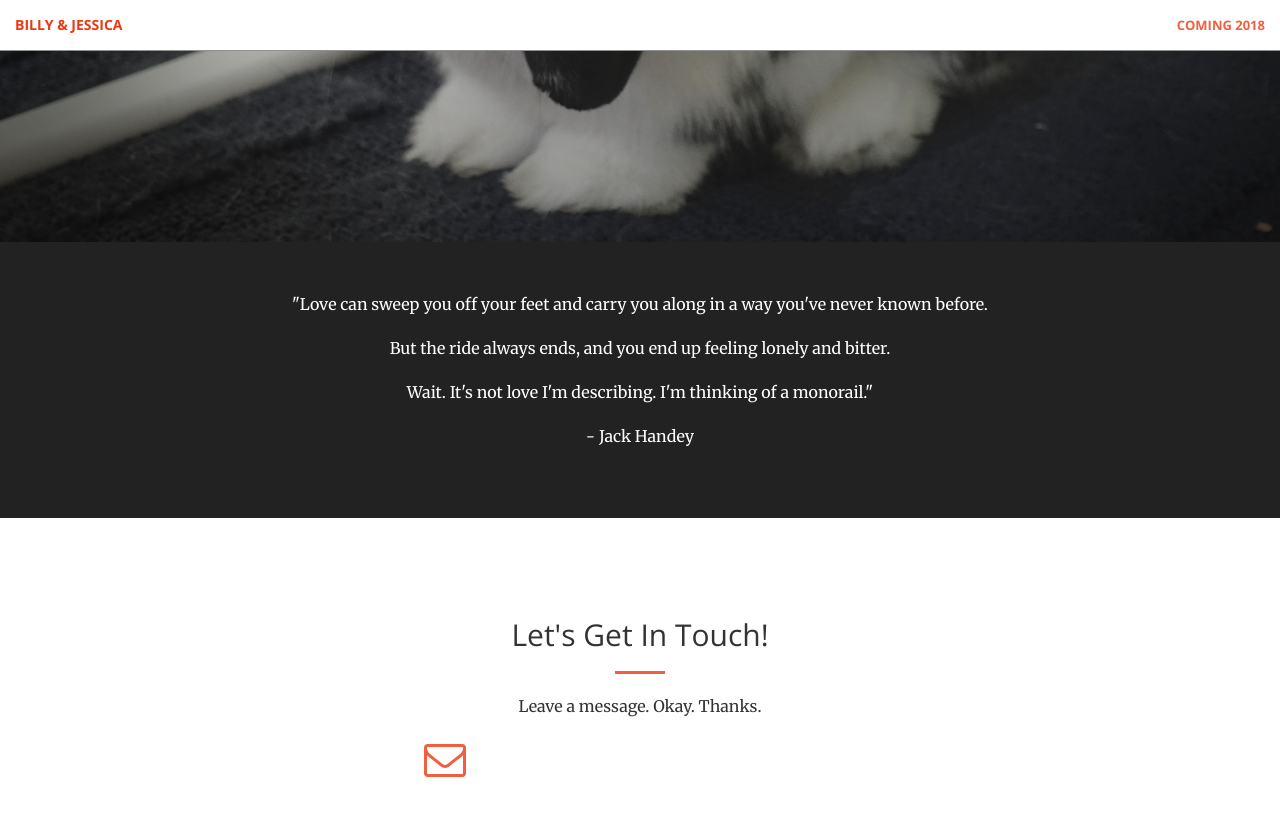
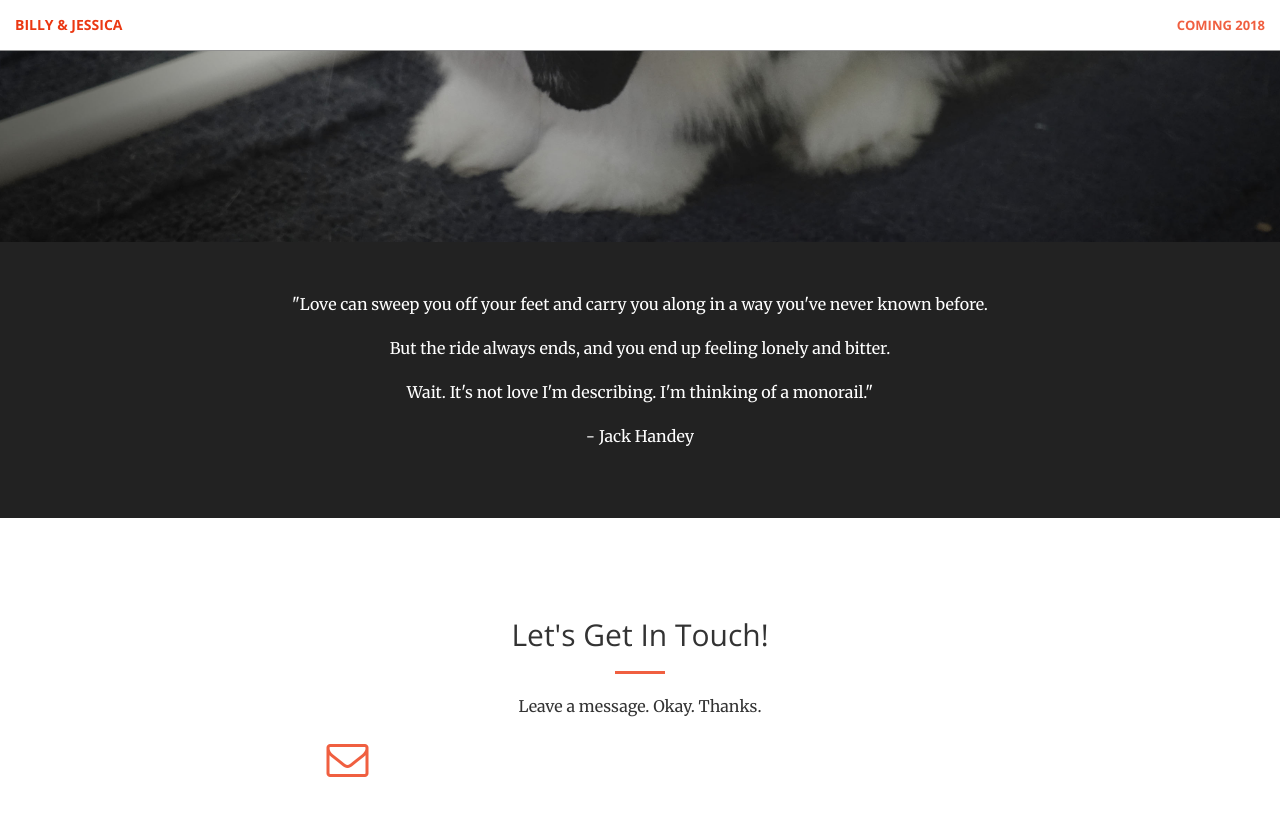
Before and after one commit to notbleh/wed-website, a Jekyll site: the page built from index.html, in a window 1280 px wide and 900 px high, scrolled down 658 px. Shown: the top 816 px of the window. Built offline with Jekyll 4.4.1, drawn with Linux system fonts in a browser that asks for light colours.

Commit message:
Update rsvp.html

```diff
--- a/_includes/rsvp.html
+++ b/_includes/rsvp.html
@@ -12,7 +12,7 @@
                 <p>{{ site.twitter_username }}</p>
             </a>
         </div> -->
-        <div class="col-lg-2 col-lg-offset-3 text-center">
+        <div class="col-lg-2 col-lg-offset-2 text-center">
             <a href="mailto:{{ site.email }}">
             <i class="fa fa-envelope-o fa-3x wow bounceIn" data-wow-delay=".1s"></i>
                 <p>{{ site.email }}</p>
```
